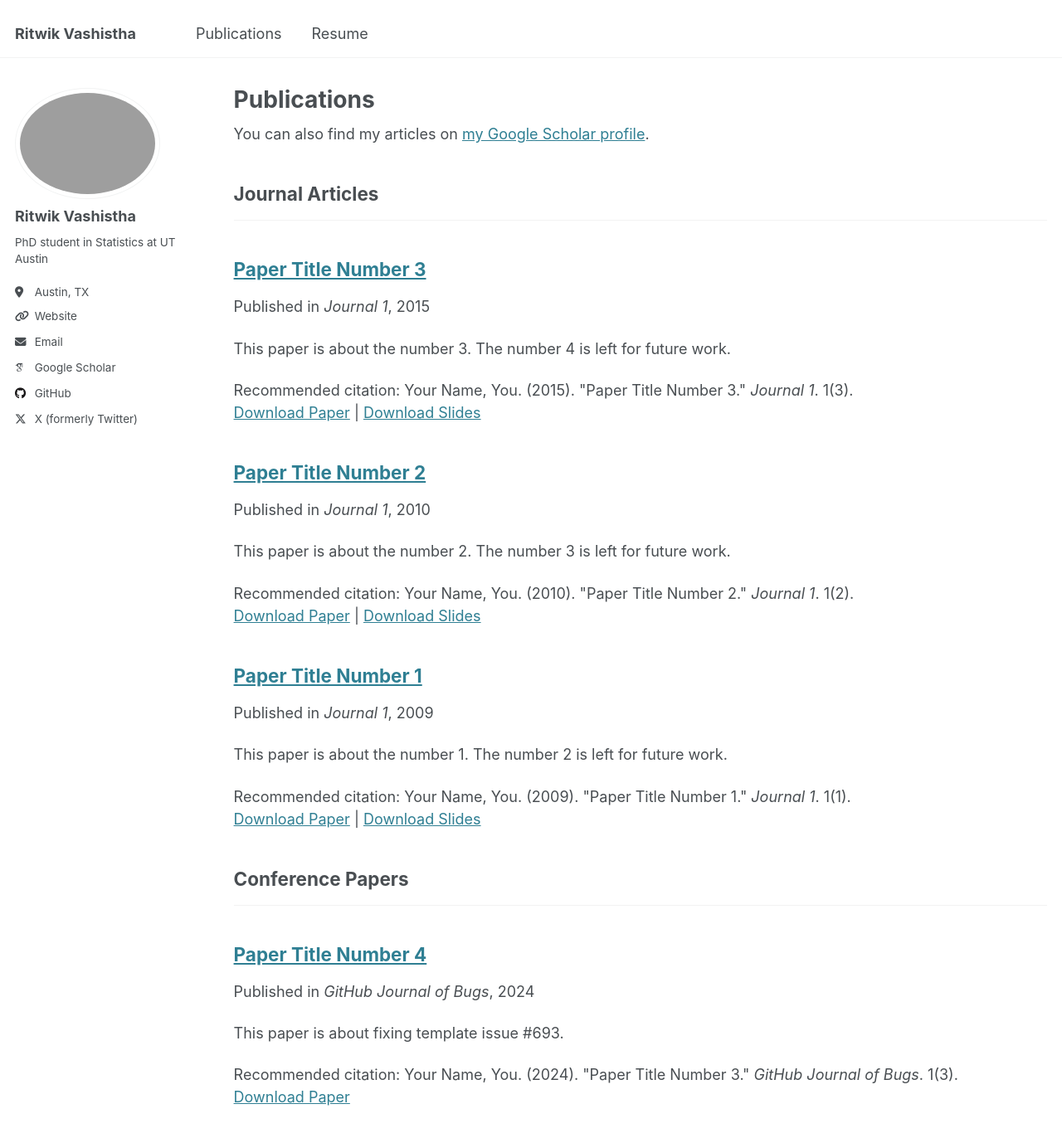
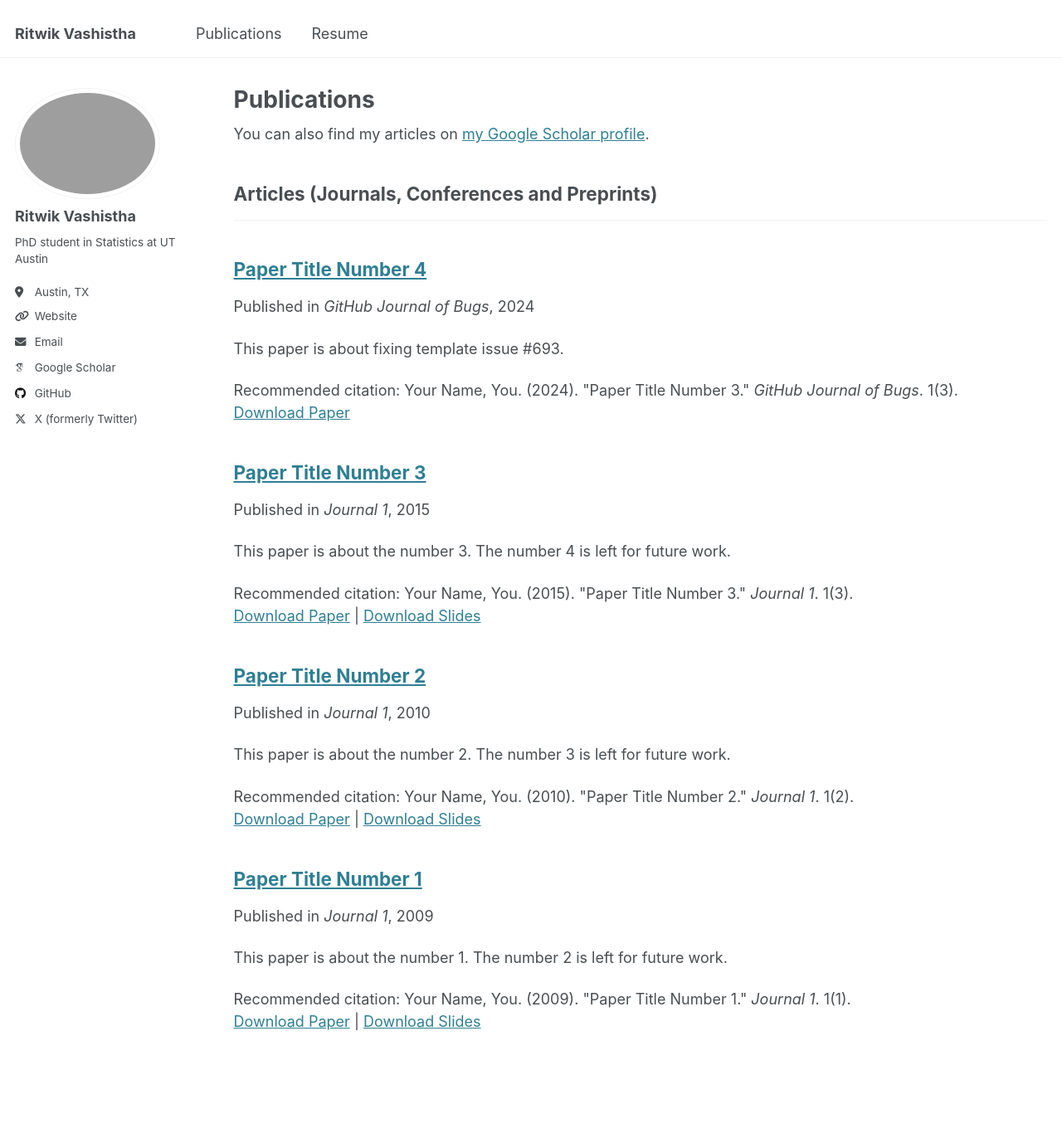
Before and after one commit to ritwikvashistha/ritwikvashistha.github.io, a Jekyll site: the page built from _pages/publications.html, in a window 1280 px wide and 1400 px high. Shown: the top 1372 px of the window at 83% size. Built offline with Jekyll 4.4.1, drawn with Linux system fonts in a browser that asks for light colours; some web fonts are replaced.

Commit message:
Update publications.html

```diff
--- a/_pages/publications.html
+++ b/_pages/publications.html
@@ -11,23 +11,11 @@ author_profile: true
 
 {% include base_path %}
 
-<!-- New style rendering if publication categories are defined -->
-{% if site.publication_category %}
-  {% for category in site.publication_category  %}
-    {% assign title_shown = false %}
-    {% for post in site.publications reversed %}
-      {% if post.category != category[0] %}
-        {% continue %}
-      {% endif %}
-      {% unless title_shown %}
-        <h2>{{ category[1].title }}</h2><hr />
-        {% assign title_shown = true %}
-      {% endunless %}
-      {% include archive-single.html %}
-    {% endfor %}
-  {% endfor %}
-{% else %}
-  {% for post in site.publications reversed %}
-    {% include archive-single.html %}
-  {% endfor %}
-{% endif %}
+<!-- Single heading for all publications -->
+<h2>Articles (Journals, Conferences and Preprints)</h2>
+<hr />
+
+<!-- Render all publications in reverse order -->
+{% for post in site.publications reversed %}
+  {% include archive-single.html %}
+{% endfor %}
```
